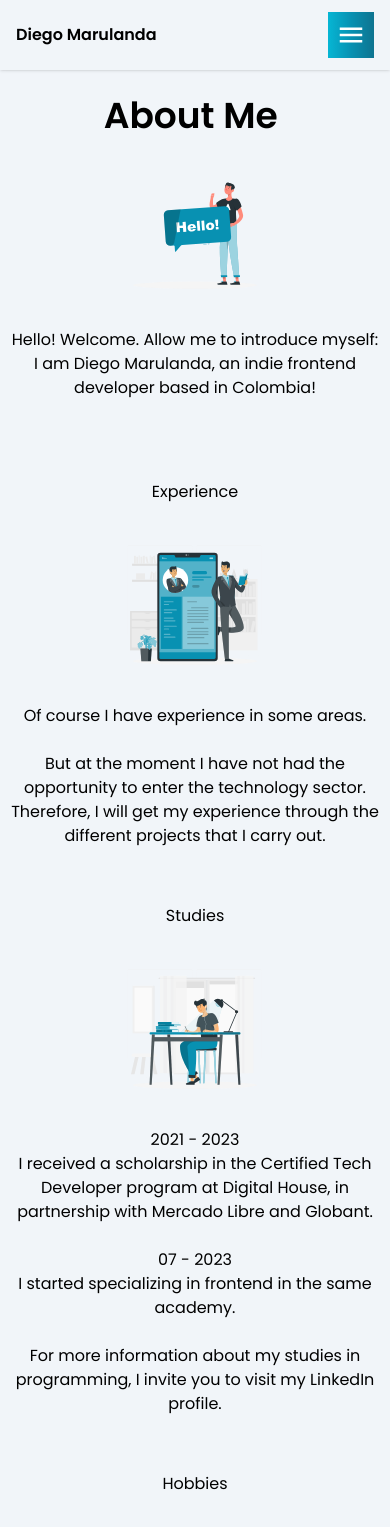
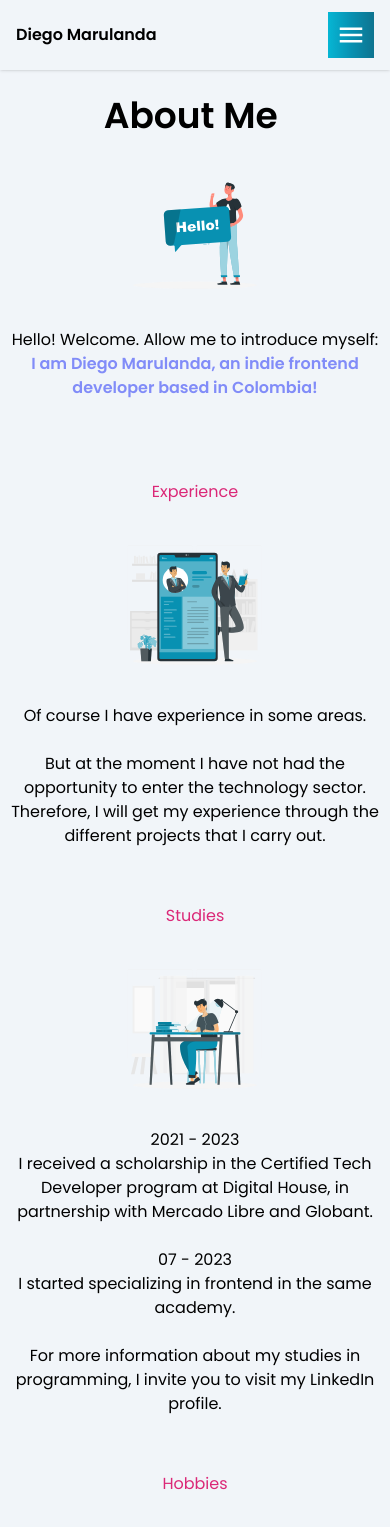
Before and after one commit to DiegoMarulandaB/Portfolio, a Next.js app: page /about in a window 390 px wide. Shown: the top 1527 px of the page. Built offline with nearby package versions, Linux system fonts and the light colour scheme.

Commit message:
add_fixes_images_home

```diff
--- a/src/app/about/page.tsx
+++ b/src/app/about/page.tsx
@@ -18,13 +18,15 @@ const About = () => {
         <div className="md:w-3/6">
           <Image src="/Hello.svg" alt=" Welcome image" width={148} height={148} className="w-40 h-40 mx-auto " />
           <p className="text-center mx-2 mr-2 mt-4">
-            Hello! Welcome. Allow me to introduce myself: I am Diego Marulanda, an indie frontend developer based in
-            Colombia!
+            Hello! Welcome. Allow me to introduce myself:{' '}
+            <strong className="text-indigo-400">
+              I am Diego Marulanda, an indie frontend developer based in Colombia!
+            </strong>
           </p>
           <br />
           <br />
           {/* experiencia */}
-          <span className="flex flex-col items-center justify-center mx-4 mr-4 mt-8">Experience</span>
+          <span className="flex flex-col items-center justify-center mx-4 mr-4 mt-8 text-pink-600">Experience</span>
           <br />
           <Image
             src="/personal_site.svg"
@@ -43,7 +45,7 @@ const About = () => {
           <br />
 
           {/* Studying */}
-          <span className="flex flex-col items-center justify-center mx-4 mr-4 mt-8">Studies</span>
+          <span className="flex flex-col items-center justify-center mx-4 mr-4 mt-8  text-pink-600">Studies</span>
           <br />
           <Image src="/Studying.svg" alt="Studying image" width={148} height={148} className="w-40 h-40 mx-auto" />
           <p className="text-center mx-2 mr-2 mt-4">
@@ -59,7 +61,7 @@ const About = () => {
             For more information about my studies in programming, I invite you to visit my LinkedIn profile.
           </p>
           <br />
-          <span className="flex flex-col items-center justify-center mx-4 mr-4 mt-8">Hobbies</span>
+          <span className="flex flex-col items-center justify-center mx-4 mr-4 mt-8  text-pink-600">Hobbies</span>
           <br />
           <Image src="/gaming.svg" alt="gaming image" width={148} height={148} className="w-40 h-40 mx-auto" />
           <p className="text-center mx-2 mr-2 mt-6">
@@ -91,7 +93,7 @@ const About = () => {
           <h1 className="text-center text-2xl lg:text-4xl xl:text-6xl mt-4 mx-2 mr-2 font-bold">My Skills</h1>
           <div className="flex flex-wrap flex-row justify-center md:justify-start">
             <div className="md:w-3/3">
-              <h2 className="text-center sm:text-1xl md:text-1xl lg:text-1xl xl:text-4xl mt-4 mx-2 mr-2 font-light mb-1 py-2">
+              <h2 className="text-center sm:text-1xl md:text-1xl lg:text-1xl xl:text-4xl mt-4 mx-2 mr-2 font-light mb-1 py-2 text-pink-600">
                 Languages
               </h2>
               <div className="grid grid-cols-4 md:grid-cols-4 gap-4 mx-4 mr-4">
@@ -139,7 +141,7 @@ const About = () => {
             </div>
 
             <div className="md:w-3/3 md:mt-8">
-              <h2 className="text-center sm:text-1xl md:text-1xl lg:text-1xl xl:text-4xl mt-2 mx-2 mr-2 font-light mb-1 py-2">
+              <h2 className="text-center sm:text-1xl md:text-1xl lg:text-1xl xl:text-4xl mt-2 mx-2 mr-2 font-light mb-1 py-2 text-pink-600">
                 Tools
               </h2>
               <div className="grid grid-cols-4 md:grid-cols-4 gap-4 mx-4 mr-4">
@@ -218,7 +220,7 @@ const About = () => {
             </div>
 
             <div className="md:w-3/2 md:mt-8">
-              <h2 className="text-center sm:text-1xl md:text-1xl lg:text-1xl xl:text-4xl mt-2 mx-2 mr-2 font-light mb-1 py-2">
+              <h2 className="text-center sm:text-1xl md:text-1xl lg:text-1xl xl:text-4xl mt-2 mx-2 mr-2 font-light mb-1 py-2 text-pink-600">
                 Learning
               </h2>
               <div className="grid grid-cols-2 md:grid-cols-4 gap-4 mx-4 mr-4">
--- a/src/app/home/page.tsx
+++ b/src/app/home/page.tsx
@@ -31,19 +31,19 @@ const HomePage = () => {
             <div className="flex items-center -mx-3 sm:-mx-4">
               <div className="w-full px-3 sm:px-4 xl:w-1/2">
                 <div className=" flex flex-col text-center items-center justify-center py-3 sm:py-4 mt-2">
-                  <img src="/diego.jpg" alt="profile image" className="w-full rounded-full mx-2 mr-2" />
+                  <img src="/diego.jpg" alt="profile image" className="w-64 h-64 rounded-full mx-2 mr-2" />
                 </div>
               </div>
             </div>
           </div>
           <div className="w-full px-4 lg:w-1/2 xl:w-5/12">
             <div className="mt-10 lg:mt-0">
-              <h2 className="text-center mb-8 text-3xl font-bold text-dark sm:text-4xl mt-4 mx-2 mr-2">
+              <h2 className="text-center mb-8 text-3xl font-bold text-dark sm:text-4xl mt-6 mx-2 mr-2">
                 Hello, I'm Diego Marulanda!
               </h2>
               <p className="mb-8 text-base text-body-color text-center mx-2 mr-2">
-                <strong>Indie frontend developer based in Colombia!</strong> Passionate about technology, geopolitics,
-                general culture, and science.
+                <strong className="text-indigo-400">Indie frontend developer based in Colombia!</strong> Passionate
+                about technology, geopolitics, general culture, and science.
               </p>
               <div className="flex flex-col text-center items-center justify-center ">
                 <a
@@ -64,14 +64,14 @@ const HomePage = () => {
             <div className="flex items-center -mx-3 sm:-mx-4">
               <div className="w-full px-3 sm:px-4 xl:w-1/2">
                 <div className=" flex flex-col text-center items-center justify-center py-3 sm:py-4 mt-2">
-                  <img src="/projects.svg" alt="email image" className="w-full rounded-full mx-2 mr-2" />
+                  <img src="/projects.svg" alt="email image" className="w-64 h-64 rounded-full mx-2 mr-2 mt-4" />
                 </div>
               </div>
             </div>
           </div>
           <div className="w-full px-4 lg:w-1/2 xl:w-5/12">
             <div className="mt-10 lg:mt-0">
-              <h2 className="text-center mb-8 text-3xl font-bold text-dark sm:text-4xl mt-4 mx-2 mr-2">My portfolio</h2>
+              <h2 className="text-center mb-8 text-3xl font-bold text-dark sm:text-4xl mt-6 mx-2 mr-2">My portfolio</h2>
               <p className="mb-8 text-base text-body-color text-center mx-2 mr-2">
                 {/* Feel free to contact me to share the details of your project and explore how we can work together to In */}
                 In this section, you can find samples of my projects, i hope you enjoy exploring my work as much as i
@@ -96,14 +96,14 @@ const HomePage = () => {
             <div className="flex items-center -mx-3 sm:-mx-4">
               <div className="w-full px-3 sm:px-4 xl:w-1/2">
                 <div className=" flex flex-col text-center items-center justify-center py-3 sm:py-4 mt-2">
-                  <img src="/email.svg" alt="email image" className="w-full rounded-full mx-2 mr-2" />
+                  <img src="/email.svg" alt="email image" className="w-64 h-64 rounded-full mx-2 mr-2" />
                 </div>
               </div>
             </div>
           </div>
           <div className="w-full px-4 lg:w-1/2 xl:w-5/12">
             <div className="mt-10 lg:mt-0">
-              <h2 className="text-center mb-8 text-3xl font-bold text-dark sm:text-4xl mt-4 mx-2 mr-2">Contact me</h2>
+              <h2 className="text-center mb-8 text-3xl font-bold text-dark sm:text-4xl mt-6 mx-2 mr-2">Contact me</h2>
               <p className="mb-8 text-base text-body-color text-center mx-2 mr-2">
                 Feel free to contact me to share the details of your project and explore how we can work together to
                 achieve great results!
```
